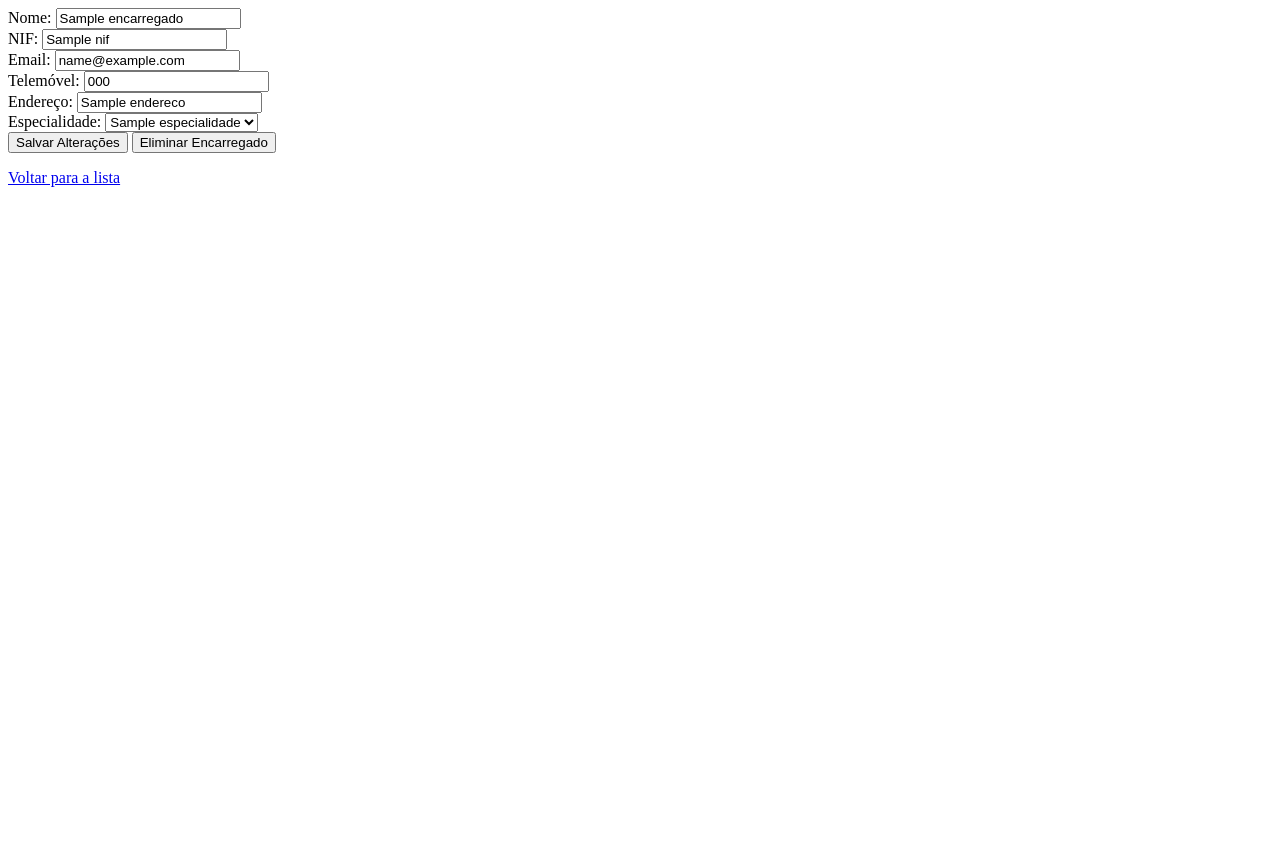
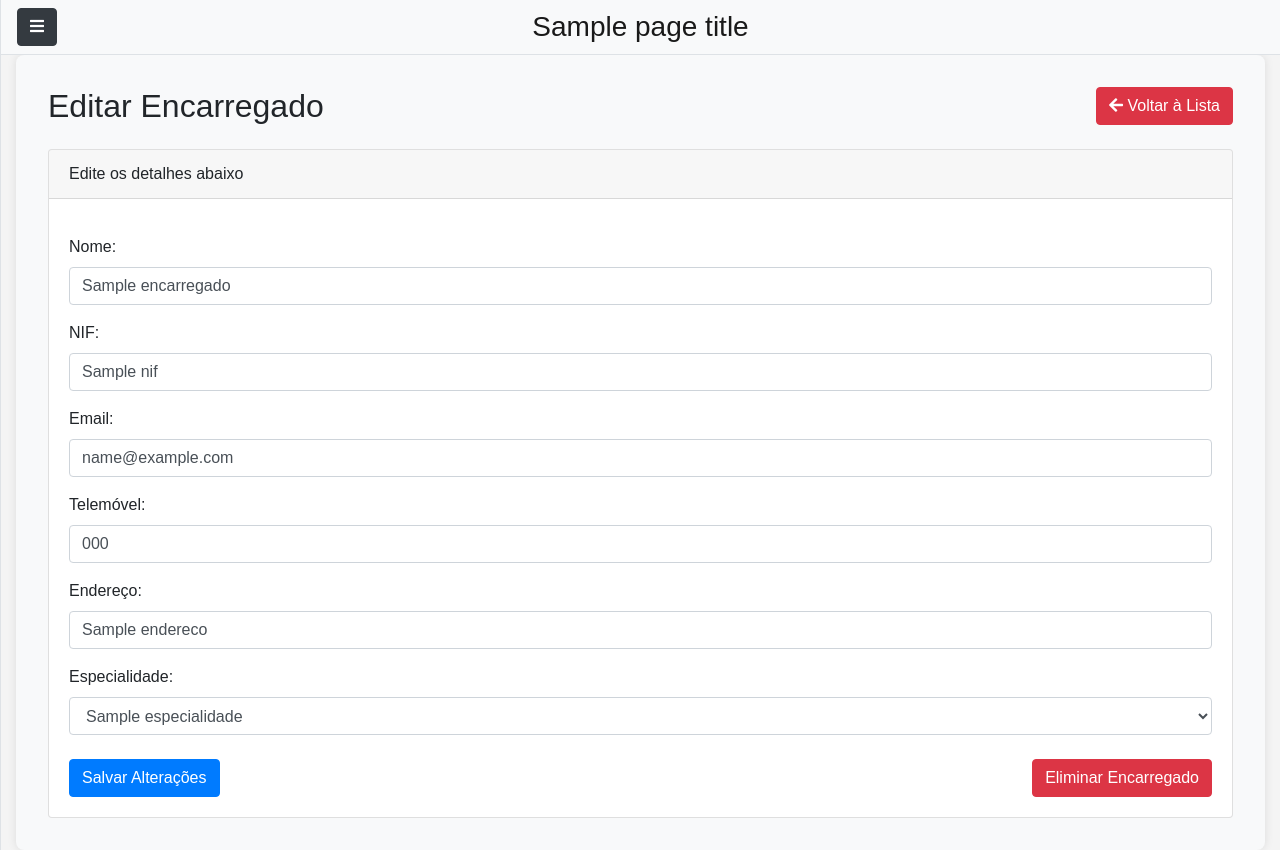
Before and after one commit to GabrielRaperger/restauro_de_veiculos, a Django app: template Projeto/projeto_bd2/app_bd2/templates/encarregados/ver_encarregado.html in a window 1280 px wide. Before the commit the page ends 187 px from the top, so only its background shows below. Run offline with Django 5.2, Linux system fonts and the light colour scheme; the template is opened without the code that fills it: most values are stand-ins (such as "Sample title", 1, 10 or a date in 2020); some libraries are stand-ins or nearby versions.

Commit message:
Frontend 2 adicionar e ver encarregado e relatorio prints

```diff
--- a/Projeto/projeto_bd2/app_bd2/templates/encarregados/ver_encarregado.html
+++ b/Projeto/projeto_bd2/app_bd2/templates/encarregados/ver_encarregado.html
@@ -1,29 +1,57 @@
+{% extends "menu.html" %}
+
+{% block title %}Editar Encarregado - Minha Aplicação{% endblock %}
+
+{% block content %}
+<div class="clientes-table-container">
+    <div class="d-flex justify-content-between align-items-center mb-4">
+        <h2 class="mb-0">Editar Encarregado</h2>
+        <a href="{% url 'app_bd2:encarregados' %}" class="btn btn-danger">
+            <i class="fas fa-arrow-left"></i> Voltar à Lista
+        </a>
+    </div>
+
+    <div class="card">
+        <div class="card-header">
+            Edite os detalhes abaixo
+        </div>
+        <div class="card-body">
             <form method="post">
                 {% csrf_token %}
+                <div class="form-group mt-3">
                     <label for="nome">Nome:</label>
-    <input type="text" id="nome" name="nome" value="{{ encarregado.nome }}"><br>
-
+                    <input type="text" id="nome" name="nome" class="form-control" value="{{ encarregado.nome }}" required>
+                </div>
+                <div class="form-group mt-3">
                     <label for="nif">NIF:</label>
-    <input type="text" id="nif" name="nif" value="{{ encarregado.nif }}"><br>
-
+                    <input type="text" id="nif" name="nif" class="form-control" value="{{ encarregado.nif }}" required>
+                </div>
+                <div class="form-group mt-3">
                     <label for="email">Email:</label>
-    <input type="email" id="email" name="email" value="{{ encarregado.email }}"><br>
-
+                    <input type="email" id="email" name="email" class="form-control" value="{{ encarregado.email }}" required>
+                </div>
+                <div class="form-group mt-3">
                     <label for="telemovel">Telemóvel:</label>
-    <input type="text" id="telemovel" name="telemovel" value="{{ encarregado.telemovel }}"><br>
-
+                    <input type="text" id="telemovel" name="telemovel" class="form-control" value="{{ encarregado.telemovel }}" required>
+                </div>
+                <div class="form-group mt-3">
                     <label for="endereco">Endereço:</label>
-    <input type="text" id="endereco" name="endereco" value="{{ encarregado.endereco }}"><br>
-
+                    <input type="text" id="endereco" name="endereco" class="form-control" value="{{ encarregado.endereco }}" required>
+                </div>
+                <div class="form-group mt-3">
                     <label for="especialidade">Especialidade:</label>
-    <select id="especialidade" name="especialidade">
+                    <select id="especialidade" name="especialidade" class="form-control" required>
                         {% for id, nome in especialidades %}
                             <option value="{{ id }}" {% if id == encarregado.especialidade_id %}selected{% endif %}>{{ nome }}</option>
                         {% endfor %}
-    </select><br>
-
-    <button type="submit" name="update">Salvar Alterações</button>
-    <button type="submit" name="delete">Eliminar Encarregado</button>
+                    </select>
+                </div>
+                <div class="d-flex justify-content-between mt-4">
+                    <button type="submit" name="update" class="btn btn-primary">Salvar Alterações</button>
+                    <button type="submit" name="delete" class="btn btn-danger">Eliminar Encarregado</button>
+                </div>
             </form>
-
-<a href="{% url 'app_bd2:encarregados' %}">Voltar para a lista</a>
+        </div>
+    </div>
+</div>
+{% endblock %}
```
Also changed, not shown: Projeto/projeto_bd2/app_bd2/templates/encarregados/adicionar_encarregado.html (+29 -6 lines), 1 other file. Lines whose indentation alone changed are shown as unchanged.
